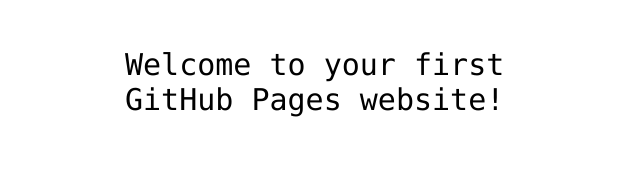
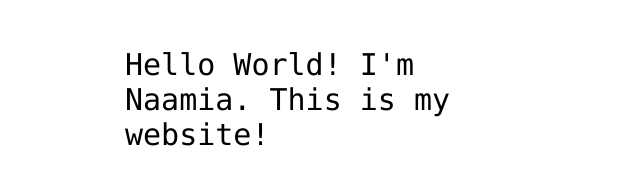
Before and after one commit to Naamia/Naamia-intro.github.io, a plain HTML site: page index.html in a window 1280 px wide. Shown: the part 341-526 px from the top of the page, without its empty margins (315-955 px from the left). Drawn offline with Linux system fonts and the light colour scheme.

Commit message:
Added username and intro to index.html file

```diff
--- a/index.html
+++ b/index.html
@@ -12,7 +12,7 @@
 <img src="https://octodex.github.com/images/daftpunktocat-thomas.gif" id="octocat" alt="octocat-gif" />
 
 <!-- Change this code here by copy and pasting your template on line 15 -->
-<p>Welcome to your first GitHub Pages website!</p>
+  <p>Hello World! I'm Naamia. This is my website!</p>
 
 </body>
 </html>
```
